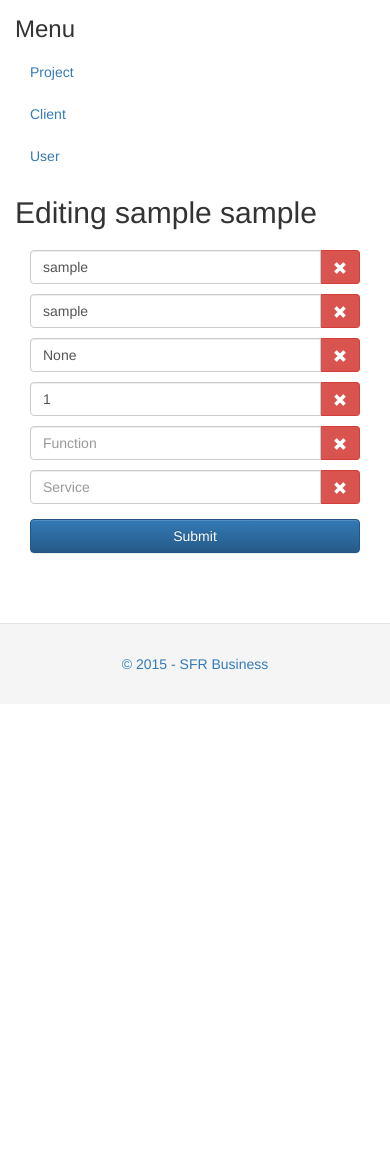
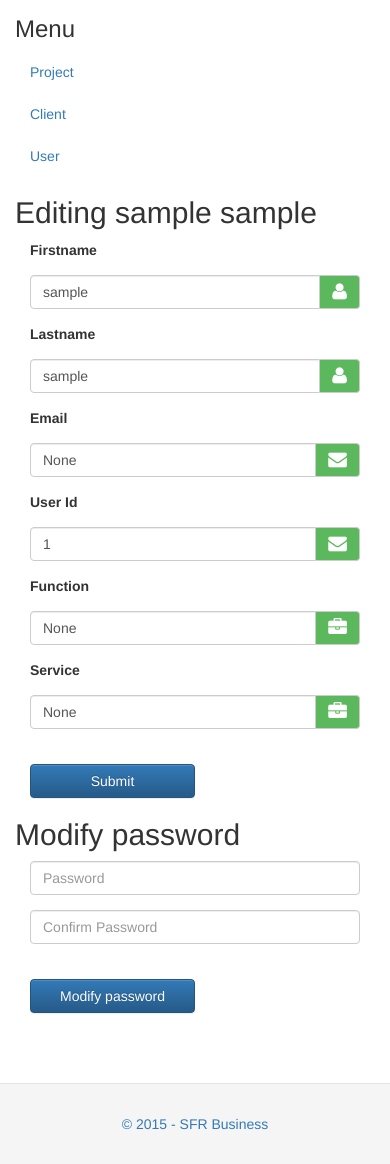
Before and after one commit to JoelCapitao/web-nsg, a Flask app: page /user/update/1 in a window 390 px wide. Shown: the part 54-1218 px from the top of the page. Before the commit the page ends 724 px from the top, so only its background shows below. Run offline with Flask 2, Linux system fonts and the light colour scheme; a user stored in the database is signed in; data comes from the database, SQL or seed files in the repository; some libraries are stand-ins or nearby versions.

Commit message:
Edited the page in which user can edit his profile

```diff
--- a/app.py
+++ b/app.py
@@ -4,7 +4,7 @@ from model import *
 from netscriptgen import NetScriptGen, Integer
 from werkzeug import secure_filename
 from shutil import move
-from validationForm import ProjectForm, NewProjectVersionForm, ProjectUpdateForm, RegisterForm, LoginForm
+from validationForm import *
 from zip_list_of_files_in_memory import zip_file
 from fnmatch import fnmatch
 from flask.ext.login import LoginManager, login_user, login_required, logout_user, current_user
@@ -498,10 +498,10 @@ def user_display_all():
     return render_template('user_display_all.html', user=user)
 
 # TODO Refactoring user_display
-@app.route('/user/display/<id>', methods=['GET','POST'])
+@app.route('/user/display/<user_id>', methods=['GET','POST'])
 @login_required
-def user_display(id):
-    user = User.query.get(id)
+def user_display(user_id):
+    user = User.query.get(user_id)
     if user is None:
         flash("The user does not exist in the database")
         return redirect(url_for('user_display_all'))
@@ -511,36 +511,56 @@ def user_display(id):
 # TODO Refactoring user_update
 # TODO Adding Second form for password
 # TODO Add FORM Helper
-@app.route('/user/update/<id>', methods=['GET','POST'])
+@app.route('/user/update/<user_id>', methods=['GET', 'POST'])
 @login_required
-def user_update(id):
-    user = User.query.get(id)
+def user_update(user_id):
+    modify_user_form = ModifyUserForm(request.form, prefix="modify_user_form")
+    user = User.query.get(user_id)
     if user is None:
         flash("The user does not exist in the database")
         return redirect(url_for('user_display_all'))
-    if request.method == 'POST':
-        user = User(request.form['firstname'],
-                    request.form['lastname'],
-                    request.form['email'],
-                    request.form['quadri'],
-                    request.form['function'],
-                    request.form['service'],
-                  )
-        user_update = user.update(user)
-        if not user_update:
+    if request.method == 'POST' and modify_user_form.validate():
+        data = {'firstname': request.form['modify_user_form-firstname'],
+                    'lastname': request.form['modify_user_form-lastname'],
+                    'mail': request.form['modify_user_form-email'],
+                    'uid': request.form['modify_user_form-uid'],
+                    'function': request.form['modify_user_form-function'],
+                    'service': request.form['modify_user_form-service']}
+        error_while_updating_user = user.update(data)
+        if not error_while_updating_user:
             flash("Update was successful")
-            return redirect(url_for('user_display', id=id))
+            return redirect(url_for('user_display', user_id=user_id))
         else:
-            error=user_update
+            error = error_while_updating_user
             flash(error)
-    return render_template('user_update.html', user=user, alert='None', message='')
+    return render_template('user_update.html', user=user, modify_user_form=modify_user_form, modify_password_form=ModifyPasswordForm(), alert='None', message='')
 
 
+@app.route('/user/update/password/<user_id>', methods=['GET', 'POST'])
+@login_required
+def user_update_password(user_id):
+    modify_password_form = ModifyPasswordForm(request.form)
+    user = User.query.get(user_id)
+    if user is None:
+        flash("The user does not exist in the database")
+        return redirect(url_for('user_display_all'))
+    print('---------------->{}'.format(request.form))
+    print(modify_password_form.validate())
+    if request.method == 'POST' and modify_password_form.validate():
+        print(request.form['password'])
+        error_while_setting_new_password = user.update_password(request.form['password'])
+        if not error_while_setting_new_password:
+            flash("Update was successful")
+            return redirect(url_for('user_display', user_id=user_id))
+        else:
+            flash(error_while_setting_new_password)
+    return render_template('user_update.html', user=user, modify_user_form=ModifyUserForm(), modify_password_form=modify_password_form, alert='None', message='')
 
-@app.route('/user/delete/<id>')
+
+@app.route('/user/delete/<user_id>')
 @login_required
-def user_delete(id):
-    user = User.query.get(id)
+def user_delete(user_id):
+    user = User.query.get(user_id)
     if user == None:
         flash("This entry does not exist in the database")
         return redirect(url_for('user_display_all'))
--- a/templates/_formhelpers.html
+++ b/templates/_formhelpers.html
@@ -3,6 +3,21 @@
             {{ field.label }}
             <div class="input-group">
                 {{ field(class="form-control", **kwargs)|safe }}
+                <span class="input-group-addon label-success"><span class="fa fa-{{ fa_icon }} fa-lg text-white"></span></span>
+            </div>
+            {% if field.errors %}
+            {% for e in field.errors %}
+                <p class="text-danger">{{ e }}</p>
+            {% endfor %}
+        {% endif %}
+    </div>
+{% endmacro %}
+
+{% macro render_field_with_value(field, value, fa_icon) %}
+    <div class="form-group {% if field.errors %}has-error{% endif %}">
+            {{ field.label }}
+            <div class="input-group">
+                {{ field(class="form-control", value=value, **kwargs)|safe }}
                 <span class="input-group-addon label-success"><span class="fa fa-{{ fa_icon }} fa-lg text-white"></span></span>
             </div>
             {% if field.errors %}
--- a/templates/base.html
+++ b/templates/base.html
@@ -30,7 +30,7 @@
         <div class="collapse navbar-collapse" id="navbar-collapse-4">
           <ul class="nav navbar-nav navbar-right">
               {% if g.user.is_authenticated()%}
-                <li><a href="{{ url_for('user_display', id=g.user.id) }}">Welcome {{ g.user.firstname }} {{ g.user.lastname }} !</a></li>
+                <li><a href="{{ url_for('user_display', user_id=g.user.id) }}">Welcome {{ g.user.firstname }} {{ g.user.lastname }} !</a></li>
                 <li><a href="{{ url_for('logout') }}">Logout</a></li>
               {% endif %}
               {% if not g.user.is_authenticated()%}
--- a/templates/user_display.html
+++ b/templates/user_display.html
@@ -52,8 +52,8 @@
                  <div class="panel-footer">
                         <a href="mailto:{{ user.mail }}" data-toggle="tooltip" type="button" class="btn btn-sm btn-primary "><i class="glyphicon glyphicon-envelope"></i></a>
                         <span class="pull-right">
-                            <a href="{{ url_for('user_update', id=user.id) }}" data-original-title="Edit this user" data-toggle="tooltip" type="button" class="btn btn-sm btn-warning"><i class="glyphicon glyphicon-edit"></i></a>
-                            <a href="{{ url_for('user_delete', id=user.id) }}"  type="button" class="delete btn btn-sm btn-danger"><i class="glyphicon glyphicon-remove"></i></a>
+                            <a href="{{ url_for('user_update', user_id=user.id) }}" data-original-title="Edit this user" data-toggle="tooltip" type="button" class="btn btn-sm btn-warning"><i class="glyphicon glyphicon-edit"></i></a>
+                            <a href="{{ url_for('user_delete', user_id=user.id) }}"  type="button" class="delete btn btn-sm btn-danger"><i class="glyphicon glyphicon-remove"></i></a>
                         </span>
                     </div>
           </div>
--- a/templates/user_display_all.html
+++ b/templates/user_display_all.html
@@ -37,7 +37,7 @@
                     <tbody>
                         <tr>
                         {% for user in user %}
-                            <td><a href="{{ url_for('user_display', id=user.id) }}">
+                            <td><a href="{{ url_for('user_display', user_id=user.id) }}">
                                         <i class="glyphicon glyphicon-user"></i>
                                 </a>
                             </td>
@@ -48,12 +48,12 @@
                             <td>{{ user.service }}</td>
                             <td>{{ user.uid }}</td>
                             <td>
-                                <a href="{{ url_for('user_update', id=user.id) }}">
+                                <a href="{{ url_for('user_update', user_id=user.id) }}">
                                     <i class="glyphicon glyphicon-edit"></i>
                                 </a>
                             </td>
                             <td>
-                                <a href="{{ url_for('user_delete', id=user.id) }}">
+                                <a href="{{ url_for('user_delete', user_id=user.id) }}">
                                     <i class="glyphicon glyphicon-remove"></i>
                                 </a>
                             </td>
--- a/templates/user_update.html
+++ b/templates/user_update.html
@@ -1,5 +1,6 @@
 {% extends "base.html" %}
 {% block title %}Editing{% endblock %}
+{% from "_formhelpers.html" import render_field_with_value, render_field, render_register_field %}
 {% block content %}
     <div class="container">
     <div class="row">
@@ -16,34 +17,31 @@
     </div>
     <div class="row">
         <div class="col-sm-5">
-            <form method="POST" action="/user/update/{{ user.id }}" enctype="multipart/form-data">
+            <form name="modify_user_form" method="POST" action="{{ url_for('user_update', user_id=user.id) }}" enctype="multipart/form-data">
                 <div class="form-group">
-                    <div class="input-group">
-                        <input type="text" class="form-control" name="lastname" id="lastname" value="{{ user.lastname }}" required>
-                        <span class="input-group-addon danger"><span class="glyphicon glyphicon-remove"></span></span>
-                    </div>
-                    <div class="input-group">
-                        <input type="text" class="form-control" name="firstname" id="firstname" value="{{ user.firstname }}" required>
-                        <span class="input-group-addon danger"><span class="glyphicon glyphicon-remove"></span></span>
-                    </div>
-                    <div class="input-group" data-validate="email">
-                        <input type="text" class="form-control" name="email" id="email" value="{{ user.mail }}" required>
-                        <span class="input-group-addon danger"><span class="glyphicon glyphicon-remove"></span></span>
-                    </div>
-                    <div class="input-group" data-validate="quadri">
-                        <input type="text" class="form-control" name="quadri" id="quadri" value="{{ user.uid }}" required>
-                        <span class="input-group-addon danger"><span class="glyphicon glyphicon-remove"></span></span>
-                    </div>
-                    <div class="input-group" data-validate="function">
-                        <input type="text" class="form-control" name="function" id="function" placeholder="Function" required>
-                        <span class="input-group-addon danger"><span class="glyphicon glyphicon-remove"></span></span>
-                    </div>
-                    <div class="input-group" data-validate="service">
-                        <input type="text" class="form-control" name="service" id="service" placeholder="Service" required>
-                        <span class="input-group-addon danger"><span class="glyphicon glyphicon-remove"></span></span>
-                    </div>
+                    {{ render_field_with_value(modify_user_form.firstname, user.firstname, 'user') }}
+                    {{ render_field_with_value(modify_user_form.lastname, user.lastname, 'user') }}
+                    {{ render_field_with_value(modify_user_form.email, user.mail, 'envelope') }}
+                    {{ render_field_with_value(modify_user_form.uid, user.uid, 'envelope') }}
+                    {{ render_field_with_value(modify_user_form.function, user.function, 'briefcase') }}
+                    {{ render_field_with_value(modify_user_form.service, user.service, 'briefcase') }}
                 </div>
-            <button type="submit" class="btn btn-primary col-xs-12">Submit</button>
+                <br/>
+            <button type="submit" class="btn btn-primary col-xs-6">Submit</button>
+            </form>
+        </div>
+    </div>
+    <div class="row">
+        <h2>Modify password</h2>
+    </div>
+    <div class="row">
+        <div class="col-sm-5">
+            <form name="modify_password_form" method="POST" action="{{ url_for('user_update_password', user_id=user.id) }}" enctype="multipart/form-data">
+                {{ render_register_field(modify_password_form.password) }}
+                {{ render_register_field(modify_password_form.confirm) }}
+                <br/>
+            <button type="submit" class="btn btn-primary col-xs-6">Modify password</button>
+            </form>
         </div>
     </div>
 </div>
```
Also changed, not shown: model.py (+8 -1 lines), validationForm.py (+34 -0 lines).
